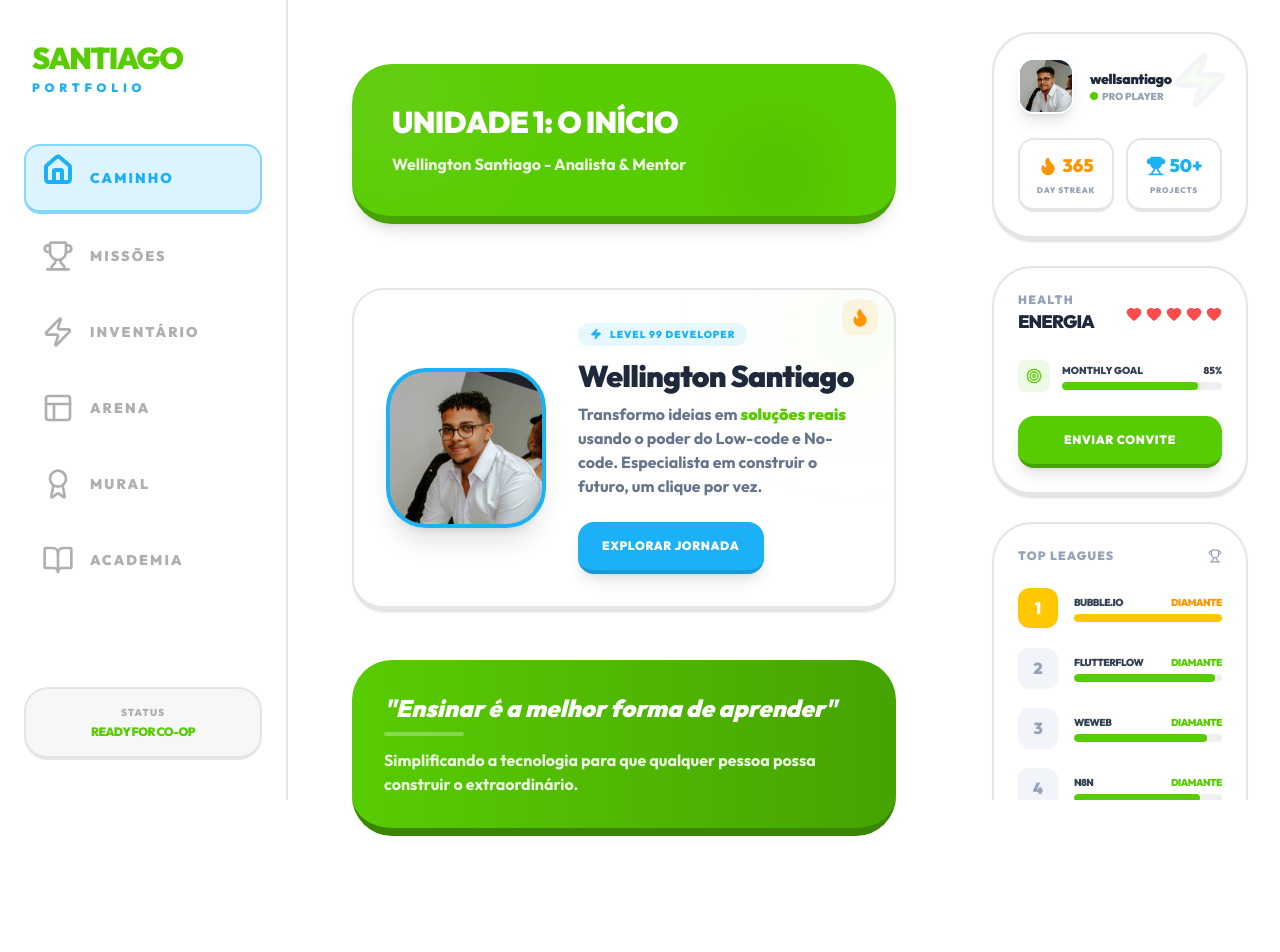
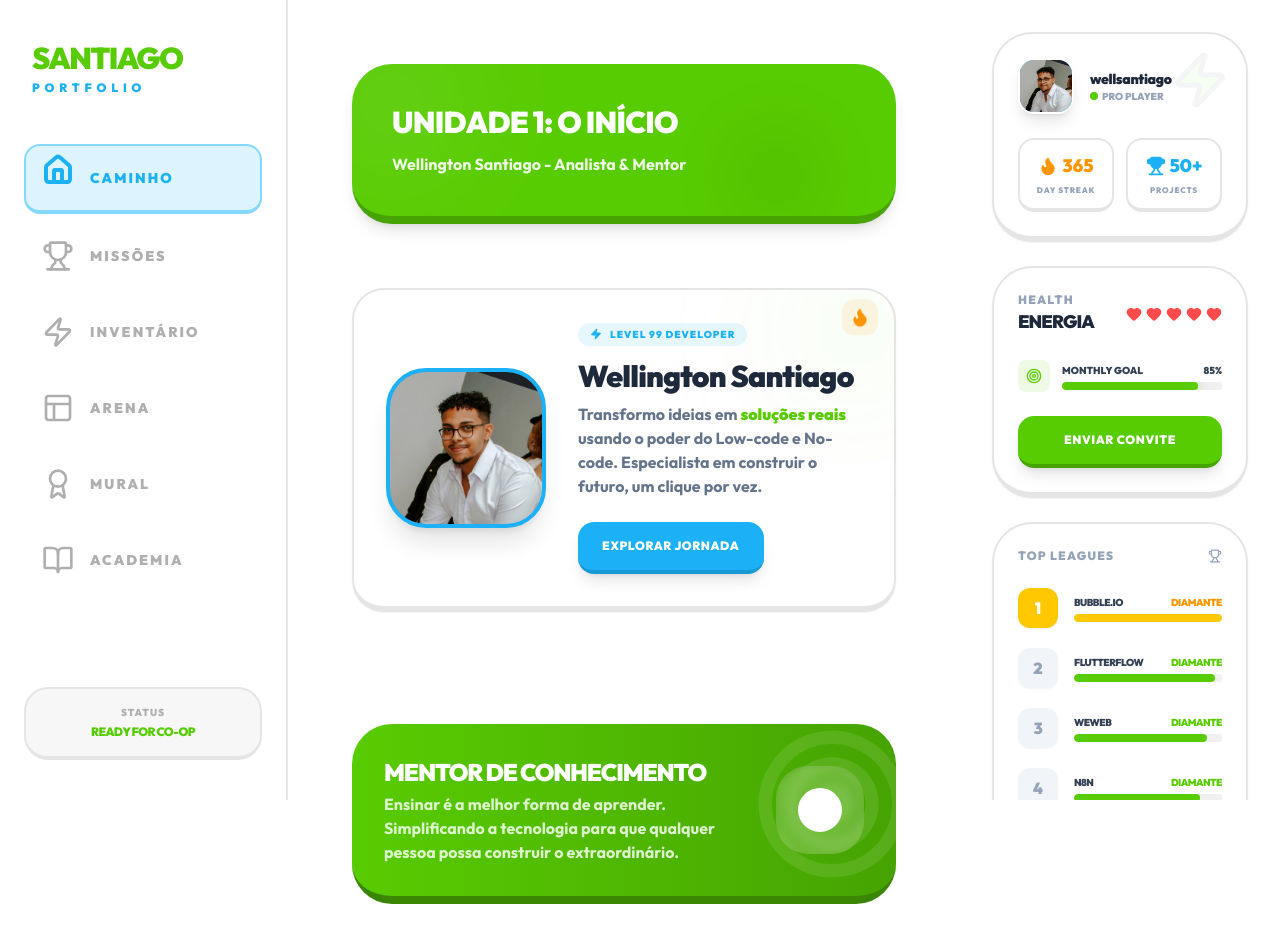
Before and after one commit to dshzr/meu-portifolio-duolingstyle, a React (Vite) app: page / in a window 1280 px wide. Shown: the top 952 px of the page. Built offline with nearby package versions, Linux system fonts and the light colour scheme.

Commit message:
feat: Adiciona seções iniciais (Home, Certificações, Habilidades) e componentes UI (RewardCard, UnitHeader) para estruturar o portfólio.

```diff
--- a/components/sections/CertificationsSection.tsx
+++ b/components/sections/CertificationsSection.tsx
@@ -3,6 +3,7 @@ import React from 'react';
 import { Award, ExternalLink, ShieldCheck, Medal } from 'lucide-react';
 import { CERTIFICATIONS } from '../../constants';
 import UnitHeader from '../ui/UnitHeader';
+import RewardCard from '../ui/RewardCard';
 
 const CertificationsSection: React.FC = () => {
   return (
@@ -51,19 +52,14 @@ const CertificationsSection: React.FC = () => {
         ))}
       </div>
 
-      {/* Epic Reward Badge */}
-      <div className="mt-16 bg-[#58cc02] border-b-8 border-[#46a302] p-8 rounded-[2.5rem] flex flex-col md:flex-row items-center justify-between text-white group overflow-hidden relative text-center md:text-left">
-         <div className="absolute right-0 top-0 opacity-10 -rotate-12 translate-x-4">
-            <Award size={160} />
-         </div>
-         <div className="relative z-10 mb-6 md:mb-0">
-            <h4 className="font-black text-xl mb-1 uppercase tracking-tighter">Colecionador de Elite</h4>
-            <p className="font-bold text-white/80 text-sm">Mais de 7 certificações técnicas de alto nível desbloqueadas.</p>
-         </div>
-         <div className="bg-white/20 p-5 rounded-[2rem] backdrop-blur-sm relative z-10 shrink-0 transform group-hover:scale-110 transition-transform">
-            <ShieldCheck size={48} fill="white" />
-         </div>
-      </div>
+      {/* Standardized Reward Card */}
+      <RewardCard
+        title="Colecionador de Elite"
+        description="Mais de 7 certificações técnicas de alto nível desbloqueadas em instituições renomadas como Origamid, Udemy e DevMedia."
+        icon={ShieldCheck}
+        bgColor="bg-[#58cc02]"
+        borderColor="border-[#46a302]"
+      />
     </section>
   );
 };
--- a/components/sections/HomeSection.tsx
+++ b/components/sections/HomeSection.tsx
@@ -3,6 +3,7 @@ import React from 'react';
 import { User, Zap, Flame, Target } from 'lucide-react';
 import UnitHeader from '../ui/UnitHeader';
 import DuoButton from '../ui/DuoButton';
+import RewardCard from '../ui/RewardCard';
 
 interface HomeSectionProps {
   onStartJourney: () => void;
@@ -69,24 +70,14 @@ const HomeSection: React.FC<HomeSectionProps> = ({ onStartJourney }) => {
           </div>
         </div>
 
-        {/* Dynamic Quote Card */}
-        <div className="bg-gradient-to-r from-[#58cc02] to-[#46a302] border-b-8 border-[#3a8602] rounded-[2.5rem] p-8 w-full mb-16 text-white group hover:scale-[1.02] transition-all cursor-default relative overflow-hidden">
-          <div className="absolute -left-4 -bottom-4 opacity-10">
-
-          </div>
-          <div className="relative z-10 flex flex-col md:flex-row items-center gap-6">
-
-            <div className="text-center md:text-left">
-              <p className="font-black text-xl md:text-2xl mb-2 italic leading-tight">
-                "Ensinar é a melhor forma de aprender"
-              </p>
-              <div className="h-1 w-20 bg-white/30 rounded-full mb-3 mx-auto md:mx-0"></div>
-              <p className="text-white/90 text-sm md:text-base font-bold">
-                Simplificando a tecnologia para que qualquer pessoa possa construir o extraordinário.
-              </p>
-            </div>
-          </div>
-        </div>
+        {/* Standardized Reward Card */}
+        <RewardCard
+          title="Mentor de Conhecimento"
+          description="Ensinar é a melhor forma de aprender. Simplificando a tecnologia para que qualquer pessoa possa construir o extraordinário."
+          icon={Target}
+          bgColor="bg-gradient-to-r from-[#58cc02] to-[#46a302]"
+          borderColor="border-[#3a8602]"
+        />
       </div>
     </section>
   );
--- a/components/sections/SkillsSection.tsx
+++ b/components/sections/SkillsSection.tsx
@@ -3,6 +3,7 @@ import React from 'react';
 import { Zap, Code2, Database, Bot, Layout, Terminal, Trophy } from 'lucide-react';
 import { SKILLS } from '../../constants';
 import UnitHeader from '../ui/UnitHeader';
+import RewardCard from '../ui/RewardCard';
 
 const SkillsSection: React.FC = () => {
   // Agrupar habilidades por categoria
@@ -87,19 +88,14 @@ const SkillsSection: React.FC = () => {
         })}
       </div>
 
-      {/* Specialty Badge */}
-      <div className="mt-16 bg-[#1cb0f6] border-b-8 border-[#1899d6] p-8 rounded-[2.5rem] flex items-center justify-between text-white group overflow-hidden relative">
-         <div className="absolute right-0 top-0 opacity-10 -rotate-12 translate-x-4">
-
-         </div>
-         <div className="relative z-10">
-            <h4 className="font-black text-xl mb-1 uppercase tracking-tighter">Especialista Low-code</h4>
-            <p className="font-bold text-white/80 text-sm">Pronto para criar ferramentas complexas e integradas.</p>
-         </div>
-         <div className="bg-white/20 p-4 rounded-3xl backdrop-blur-sm relative z-10 shrink-0">
-            <Trophy size={40} fill="white" />
-         </div>
-      </div>
+      {/* Standardized Reward Card */}
+      <RewardCard
+        title="Especialista Low-code"
+        description="Pronto para criar ferramentas complexas e integradas, unindo a agilidade do no-code com o poder da lógica de programação."
+        icon={Trophy}
+        bgColor="bg-[#1cb0f6]"
+        borderColor="border-[#1899d6]"
+      />
     </section>
   );
 };
--- /dev/null
+++ b/components/ui/RewardCard.tsx
@@ -0,0 +1,41 @@
+
+import React from 'react';
+import { LucideIcon } from 'lucide-react';
+
+interface RewardCardProps {
+  title: string;
+  description: string;
+  icon: LucideIcon;
+  bgColor: string;
+  borderColor: string;
+  iconBgColor?: string;
+}
+
+const RewardCard: React.FC<RewardCardProps> = ({
+  title,
+  description,
+  icon: Icon,
+  bgColor,
+  borderColor,
+  iconBgColor = "bg-white/20"
+}) => {
+  return (
+    <div className={`mt-16 ${bgColor} border-b-8 ${borderColor} p-8 rounded-[2.5rem] flex flex-col md:flex-row items-center justify-between text-white group overflow-hidden relative text-center md:text-left min-h-[160px]`}>
+       {/* Background Decoration */}
+       <div className="absolute right-0 top-0 opacity-10 -rotate-12 translate-x-4">
+          <Icon size={160} />
+       </div>
+
+       <div className="relative z-10 mb-6 md:mb-0 md:pr-8">
+          <h4 className="font-black text-xl md:text-2xl mb-1 uppercase tracking-tighter leading-tight">{title}</h4>
+          <p className="font-bold text-white/80 text-sm md:text-base max-w-xl">{description}</p>
+       </div>
+
+       <div className={`${iconBgColor} p-5 rounded-[2rem] backdrop-blur-sm relative z-10 shrink-0 transform group-hover:scale-110 transition-transform shadow-inner`}>
+          <Icon size={48} fill="white" className="text-white" />
+       </div>
+    </div>
+  );
+};
+
+export default RewardCard;
--- a/components/ui/UnitHeader.tsx
+++ b/components/ui/UnitHeader.tsx
@@ -9,7 +9,7 @@ interface UnitHeaderProps {
 }
 
 const UnitHeader: React.FC<UnitHeaderProps> = ({ title, subtitle, colorClass }) => (
-  <div className={`w-full p-8 md:p-10 ${colorClass} text-white rounded-[2.5rem] border-b-[8px] border-black/20 mb-16 flex justify-between items-center overflow-hidden relative shadow-lg group hover:scale-[1.01] transition-transform`}>
+  <div className={`w-full p-8 md:p-10 ${colorClass} text-white rounded-[2.5rem] border-b-[8px] border-black/20 mb-16 flex justify-between items-center overflow-hidden relative shadow-lg group hover:scale-[1.01] transition-transform min-h-[140px] md:min-h-[160px]`}>
     {/* Abstract dynamic background */}
     <div className="absolute top-0 left-0 w-full h-full opacity-10 pointer-events-none">
        <div className="absolute -left-10 -top-10 w-40 h-40 bg-white rounded-full blur-3xl"></div>
```
